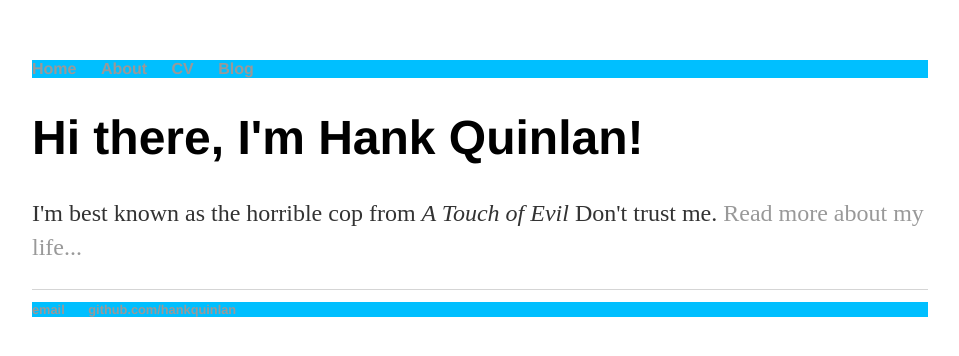
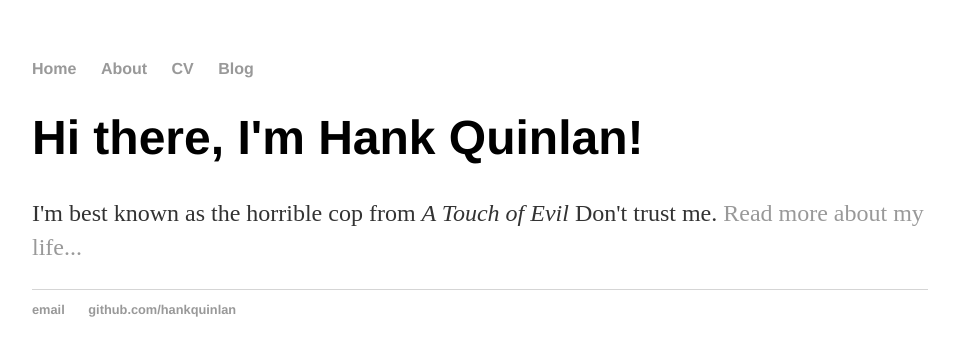
Before and after one commit to bre-w/bre-w.github.io, a Jekyll site: the page built from index.html, in a window 1280 px wide. Shown: the top 356 px of the page, without its empty margins (160-1119 px from the left). Built offline with Jekyll 4.4.1, drawn with Linux system fonts in a browser that asks for light colours.

Commit message:
Update main.css

```diff
--- a/css/main.css
+++ b/css/main.css
@@ -3,7 +3,6 @@ body {
     width: 70%;
 }
 nav ul, footer ul {
-    background-color: DeepSkyBlue;
     font-family:'Helvetica', 'Arial', 'Sans-Serif';
     padding: 0px;
     list-style: none;
```
